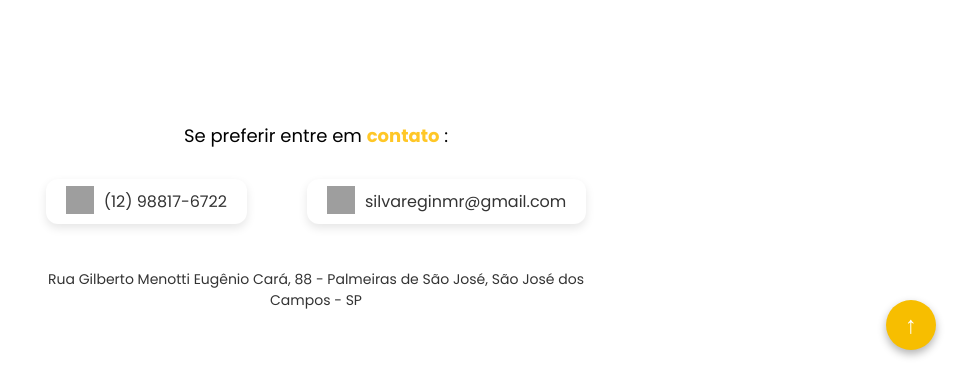
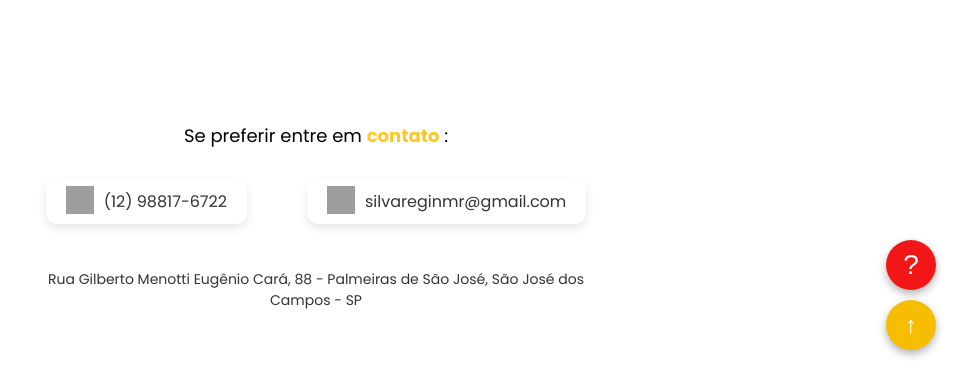
Before and after one commit to lannakamilly/projeto_abepoli, a PHP site: page /contato.php in a window 1280 px wide. Shown: the part 430-812 px from the top of the page, without its empty margins (324-1280 px from the left). Run offline with PHP 8.4, Linux system fonts and the light colour scheme; a user stored in the database is signed in; data comes from the database, SQL or seed files in the repository; data that the repository does not hold is empty; some libraries are stand-ins or nearby versions; grey boxes are pictures that could not be loaded.

Commit message:
aajustes finais

```diff
--- a/contato.php
+++ b/contato.php
@@ -161,6 +161,10 @@ if ($logado) {
     echo "<div class='comentario-header'>";
     echo "<h3>" . htmlspecialchars($comentario['nome']) . "</h3>";
     echo "<span class='email'>" . htmlspecialchars($comentario['email']) . "</span>";
+
+    $dataFormatada = date('d/m/Y H:i', strtotime($comentario['data_envio']));
+    echo "<span class='data-envio' style='margin-left:10px; color:#666; font-size:0.9em;'>$dataFormatada</span>";
+
     echo "</div>";
     echo "<p class='comentario-texto'>" . htmlspecialchars($comentario['comentario']) . "</p>";
 
@@ -198,6 +202,59 @@ if ($logado) {
 
     </div>
   </section>
+  <!-- BOTÃO AJUDA -->
+<?php if ($logado): ?>
+<button id="btn-help" title="Manual de como adicionar notícia" aria-label="Manual de como adicionar notícia">
+  ?
+</button>
+
+<style>
+  #btn-help {
+    position: fixed;
+    bottom: 80px;
+    right: 20px;
+    width: 50px;
+    height: 50px;
+    border-radius: 50%;
+    border: none;
+    background:rgb(242, 22, 22); /* verde */
+    color: white;
+    font-size: 28px;
+    line-height: 50px;
+    text-align: center;
+    cursor: pointer;
+    box-shadow: 0 4px 8px rgba(0,0,0,0.3);
+    transition: background 0.3s ease;
+    z-index: 1000;
+  }
+  #btn-help:hover {
+    background:rgb(158, 20, 20);
+  }
+</style>
+<script src="https://cdn.jsdelivr.net/npm/sweetalert2@11"></script>
+<script>
+  const btnHelp = document.getElementById('btn-help');
+
+  btnHelp.addEventListener('click', () => {
+    Swal.fire({
+     title: 'Página de contato',
+      html: `
+        <p>Manual para gerenciamento de comentários</p>
+        <ol style="text-align:left; margin-left: 20px;">
+          <li>Você poderá analisar os comentarios que os usuários irão enviar através do site.</li>
+          <li>Os comentários estão informando o <strong>email</strong> do usuário <strong>hora</strong> e <strong>data</strong> na qual o comentário foi enviado.</li>
+          <li>Poderá tirar a dúvida do cliente respondendo através do email.</li>
+          <li>Caso já tenha <strong>respondido</strong>, é possível <strong>apagá-lo.</strong></li>
+          <li><strong>Cuidado</strong> ao excluir, a ação <strong>não</strong> poderá ser <strong>revertida.</strong></li>
+        </ol>
+
+      `,
+      icon: 'info',
+      confirmButtonText: 'Entendi'
+    });
+  });
+</script>
+<?php endif; ?>
  <button class="scroll-top" onclick="window.scrollTo({top: 0, behavior: 'smooth'});">↑</button>
   <div class="wave-shape-divider">
     <svg xmlns="http://www.w3.org/2000/svg" viewBox="0 0 1200 120" preserveAspectRatio="none">
--- a/css/produtoss.css
+++ b/css/produtoss.css
@@ -65,7 +65,7 @@ body {
   font-size: clamp(1.5rem, 3vw, 2.5rem);
   font-weight: bold;
   margin-bottom: 50px;
-  margin-top: -115px;
+  margin-top: 10px;
   text-align: left;
   color: #333;
 }
--- a/editar_perfil.php
+++ b/editar_perfil.php
@@ -1,12 +1,14 @@
 <?php
 session_start();
 require_once 'conexao.php';
+
 
 // Verifica se o usuário está logado
 if (!isset($_SESSION['usuario_id']) || !isset($_SESSION['usuario_tipo'])) {
     header('Location: login.php');
     exit;
 }
+$logado = true;
 
 $id = $_SESSION['usuario_id'];
 $tipo = $_SESSION['usuario_tipo'];
```
Also changed, not shown: perfil.php (+49 -2 lines). Lines whose indentation alone changed are shown as unchanged.
